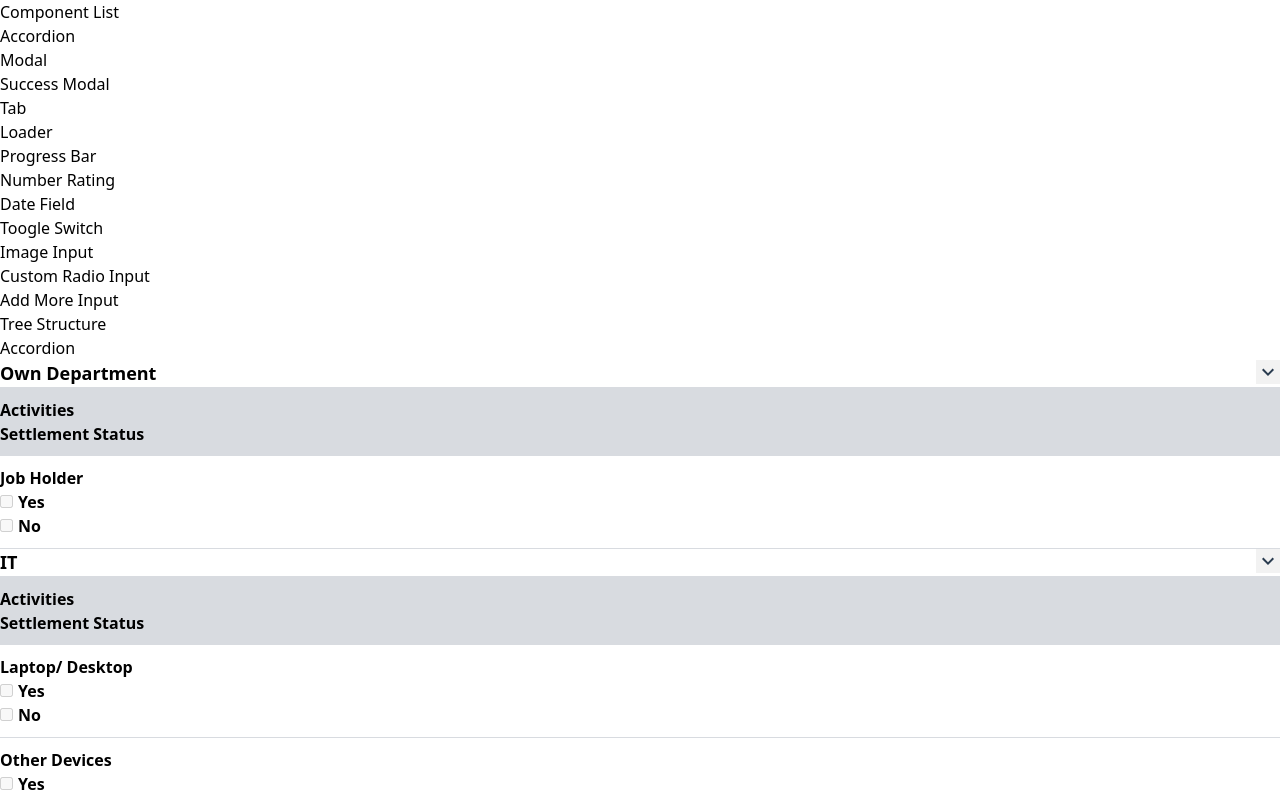
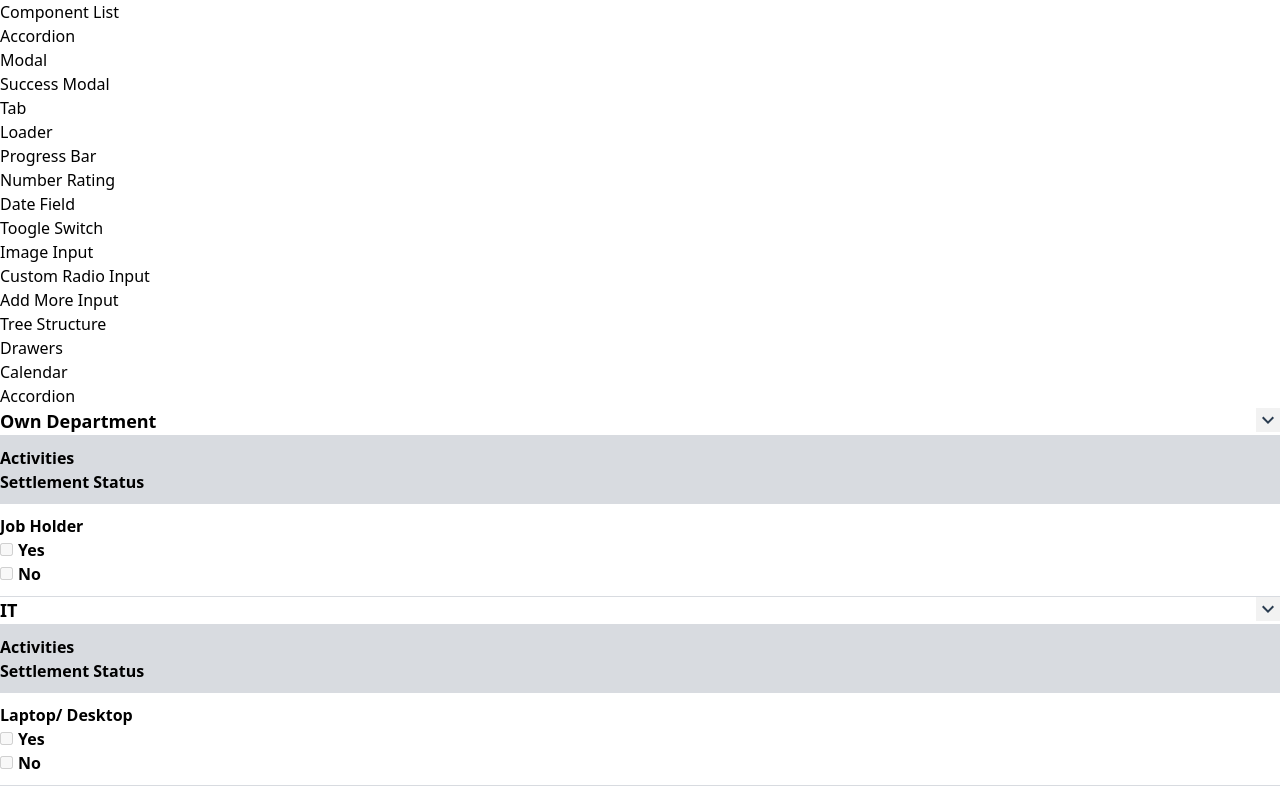
Before and after one commit to Sadi73/my-library, a React (Vite) app: page / in a window 1280 px wide. Shown: the top 799 px of the page. Built offline with nearby package versions, Linux system fonts and the light colour scheme.

Commit message:
updated left sidebar

```diff
--- a/src/Library/Calendar/Calendar.jsx
+++ b/src/Library/Calendar/Calendar.jsx
@@ -20,8 +20,6 @@ const getCalendarData = (year, month) => {
         date: prevMonthDays - firstDay + i + 1,
         isNextPrevMonth: 'prev',
     }));
-
-    console.log(prevMonthDates)
 
     // Fill empty spaces at the end with days from the next month
     const nextMonthDays = Array.from({ length: 6 - lastDayOfMonth }, (_, i) => ({
--- a/src/Library/RootComponent/LeftSideBar.jsx
+++ b/src/Library/RootComponent/LeftSideBar.jsx
@@ -17,6 +17,8 @@ const LeftSideBar = () => {
             <p className='font-light'>Custom Radio Input</p>
             <p className='font-light'>Add More Input</p>
             <p className='font-light'>Tree Structure</p>
+            <p className='font-light'>Drawers</p>
+            <p className='font-light'>Calendar</p>
         </div>
     );
 };
```
